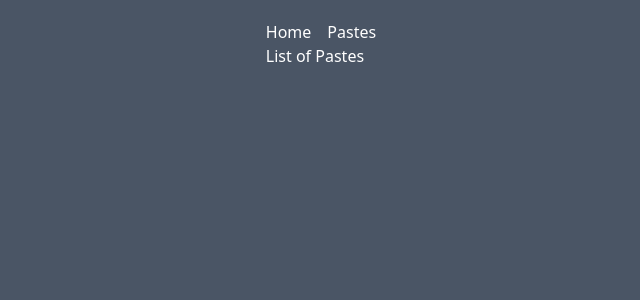
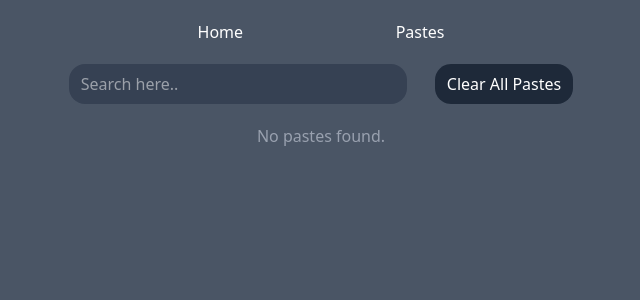
Before and after one commit to Kamal-Kant11/Paste-App, a React (Vite) app: page /pastes in a window 1280 px wide. Shown: the top 300 px of the page, without its empty margins (319-959 px from the left). Built offline with nearby package versions, Linux system fonts and the light colour scheme.

Commit message:
Creates the Pastes Feature

```diff
--- a/src/App.jsx
+++ b/src/App.jsx
@@ -38,7 +38,7 @@ const App = () => {
 
 
   return (
-    <div className='bg-gray-600 h-screen pt-5 text-white flex justify-center position-'>
+    <div className='bg-gray-600 h-screen pt-5 text-white flex justify-center'>
       <RouterProvider router={router} />
     </div>
   )
--- a/src/components/Home.jsx
+++ b/src/components/Home.jsx
@@ -1,5 +1,5 @@
-import React, { useState } from "react";
-import { useDispatch } from "react-redux";
+import React, { useState, useEffect } from "react";
+import { useDispatch, useSelector } from "react-redux";
 import { useSearchParams } from "react-router-dom";
 import { addToPastes, updateToPastes } from "../redux/pasteSlice";
 
@@ -9,29 +9,51 @@ const Home = () => {
   const [searchParams, setSearchParams] = useSearchParams();
   const pasteId = searchParams.get("pasteId");
   const dispatch = useDispatch();
+  const allPastes = useSelector((state) => state.paste.pastes);
+
+  useEffect(() => {
+    if (pasteId) {
+      const existingPaste = allPastes.find((item) => item._id === pasteId);
+      if (existingPaste) {
+        setTitle(existingPaste.title);
+        setValue(existingPaste.content);
+      } else {
+        // Paste not found, clear inputs and optionally notify user
+        setTitle("");
+        setValue("");
+        toast.error("Paste not found");
+        setSearchParams({}); // clear pasteId from URL
+      }
+    }
+  }, [pasteId, allPastes]);
 
   function createPaste() {
+    // Validate inputs
+    if (!title.trim() || !value.trim()) {
+      toast.error("Title and Content cannot be empty");
+      return; // Stop execution if validation fails
+    }
+
     const paste = {
       title: title,
       content: value,
       _id: pasteId || Date.now().toString(36),
-        createdAt: new Date().toISOString()
-    }
-    if(pasteId) {
-        // updating existing one
+      createdAt: new Date().toDateString(),
+    };
+
+    if (pasteId) {
+      // updating existing paste
       dispatch(updateToPastes(paste));
     } else {
-        // Adding new one
-        dispatch(addToPastes(paste))
+      // adding new paste
+      dispatch(addToPastes(paste));
     }
 
-    // after creation or updation emptying the inputs
-    setTitle("")
-    setValue("")
-    setSearchParams({})
+    // Clear inputs and URL params after create/update
+    setTitle("");
+    setValue("");
+    setSearchParams({});
   }
-
-
 
   return (
     <div>
@@ -45,7 +67,13 @@ const Home = () => {
         />
         <button
           onClick={createPaste}
-        className="p-2 bg-gray-800 px-3 rounded-2xl hover:border-1 border-white ">
+          disabled={!title.trim() || !value.trim()}
+          className={`p-2 bg-gray-800 px-3 rounded-2xl border-white ${
+            !title.trim() || !value.trim()
+              ? "opacity-50 cursor-not-allowed"
+              : ""
+          }`}
+        >
           {pasteId ? "Update My Paste" : "Create My Paste"}
         </button>
       </div>
--- a/src/components/Paste.jsx
+++ b/src/components/Paste.jsx
@@ -1,11 +1,109 @@
-import React from 'react'
+import React, { useState } from "react";
+import { useDispatch, useSelector } from "react-redux";
+import { removeFromPastes, resetAllPastes } from "../redux/pasteSlice";
+import toast from "react-hot-toast";
+import { Link } from "react-router-dom";
 
 const Paste = () => {
+  const pastes = useSelector((state) => state.paste.pastes);
+  const dispatch = useDispatch();
+  const [searchTerm, setSearchTerm] = useState("");
+
+  const filteredData = pastes.filter((paste) =>
+    paste.title.toLowerCase().includes(searchTerm.toLowerCase())
+  );
+
+  const sharePaste = (paste) => {
+    if (navigator.share) {
+      navigator
+        .share({
+          title: paste.title,
+          text: paste.content,
+          url: window.location.href,
+        })
+        .catch(() => toast.error("Share failed"));
+    } else {
+      toast.error("Share not supported on this browser");
+    }
+  };
+
   return (
     <div>
-      List of Pastes
+      <div className="mt-5 flex justify-center gap-7">
+        <input
+          className="pl-3 bg-gray-700 rounded-2xl w-[65%]"
+          type="search"
+          placeholder="Search here.."
+          value={searchTerm}
+          onChange={(e) => setSearchTerm(e.target.value)}
+        />
+
+        <button
+          type="button"
+          className="p-2 bg-gray-800 px-3 rounded-2xl border-white"
+          onClick={() => {
+            if (window.confirm("Are you sure you want to delete ALL pastes?")) {
+              dispatch(resetAllPastes());
+              toast.success("All pastes cleared");
+            }
+          }}
+        >
+          Clear All Pastes
+        </button>
+      </div>
+      <div className="flex flex-col gap-5 mt-5 w-130">
+        {filteredData.length === 0 ? (
+          <div className="text-center text-gray-400">No pastes found.</div>
+        ) : (
+          filteredData.map((paste) => {
+            return (
+              <div
+                className="border flex flex-col gap-1.5 items-center"
+                key={paste._id}
+              >
+                <div>{paste.title}</div>
+                <div className="text-wrap">{paste.content}</div>
+                <div className="flex flex-row gap-6 place-content-evenly">
+                  <button>
+                    <Link to={`/?pasteId=${paste?._id}`}>Edit</Link>
+                  </button>
+                  <button>
+                    <Link to={`/pastes/${paste._id}`}>View</Link>
+                  </button>
+                  <button
+                    onClick={() => {
+                      if (
+                        window.confirm(
+                          `Are you sure you want to delete paste "${paste.title}"?`
+                        )
+                      ) {
+                        dispatch(removeFromPastes(paste._id));
+                      }
+                    }}
+                  >
+                    Delete
+                  </button>
+
+                  <button
+                    onClick={() => {
+                      navigator.clipboard.writeText(paste?.content);
+                      toast.success("copied to clipboard");
+                    }}
+                  >
+                    Copy
+                  </button>
+                  <button type="button" onClick={() => sharePaste(paste)}>
+                    Share
+                  </button>
+                </div>
+                <div>{paste.createdAt}</div>
+              </div>
+            );
+          })
+        )}
+      </div>
     </div>
-  )
-}
+  );
+};
 
-export default Paste
+export default Paste;
--- a/src/components/ViewPaste.jsx
+++ b/src/components/ViewPaste.jsx
@@ -1,9 +1,41 @@
-import React from 'react'
+import { useSelector } from "react-redux";
+import { useParams } from "react-router-dom";
 
 const ViewPaste = () => {
+
+  const {id} = useParams();
+
+  const allPastes = useSelector((state) => state.paste.pastes);
+
+  const paste = allPastes.find((item) => item._id === id);
+
+  if (!paste) {
+  return (
+    <div className="mt-5 text-center text-red-500">
+      Paste not found.
+    </div>
+  );
+}
+
+
   return (
     <div>
-      ViewPAstes
+      <div className="mt-5 flex justify-center gap-7">
+        <input
+          className="p-2 pl-4 bg-gray-700 rounded-2xl min-w-[500px]"
+          type="text"
+          readOnly
+          value={paste.title}
+        />
+      </div>
+      <div>
+        <textarea
+          className="p-3 bg-gray-700 rounded-2xl mt-5 min-w-[500px]"
+          value={paste.content}
+          readOnly
+          rows={20}
+        />
+      </div>
     </div>
   )
 }
--- a/src/redux/pasteSlice.jsx
+++ b/src/redux/pasteSlice.jsx
@@ -4,8 +4,8 @@ import toast from "react-hot-toast";
 export const pasteSlice = createSlice({
   name: "paste",
   initialState: {
-    pastes: localStorage.getItem(localStorage.getItem("pastes"))
-      ? JSON.parse("pastes")
+    pastes: localStorage.getItem("pastes")
+      ? JSON.parse(localStorage.getItem("pastes"))
       : []
   },
   reducers: {
@@ -17,7 +17,7 @@ export const pasteSlice = createSlice({
     },
     updateToPastes: (state, action) => {
       const paste = action.payload
-      const index = state.pastes.findIndex((item) => item.id === paste.id)
+      const index = state.pastes.findIndex((item) => item._id === paste._id)
       if(index >= 0) {
         state.pastes[index] = paste
 
@@ -25,15 +25,15 @@ export const pasteSlice = createSlice({
         toast.success("Paste Updated")
       }
     },
-    resetAllPAstes: (state, action) => {
+    resetAllPastes: (state, action) => {
       state.pastes = []
       localStorage.removeItem("pastes")
     },
-    removePastesFromPastes: (state, action) => {
+    removeFromPastes: (state, action) => {
       const pasteId = action.payload
-      const index = state.pastes.findIndex((item) => item.id === pasteId)
+      const index = state.pastes.findIndex((item) => item._id === pasteId)
       if(index >= 0) {
-        state.splice(index, 1)
+        state.pastes.splice(index, 1)
 
         localStorage.setItem("pastes", JSON.stringify(state.pastes))
         toast.success("Paste Deleted")
@@ -43,6 +43,6 @@ export const pasteSlice = createSlice({
 });
 
 // Action creators are generated for each case reducer function
-export const { addToPastes, updateToPastes, resetAllPAstes, removePastesFromPastes } = pasteSlice.actions;
+export const { addToPastes, updateToPastes, resetAllPastes, removeFromPastes } = pasteSlice.actions;
 
 export default pasteSlice.reducer;
```
Lines whose indentation alone changed are shown as unchanged.
